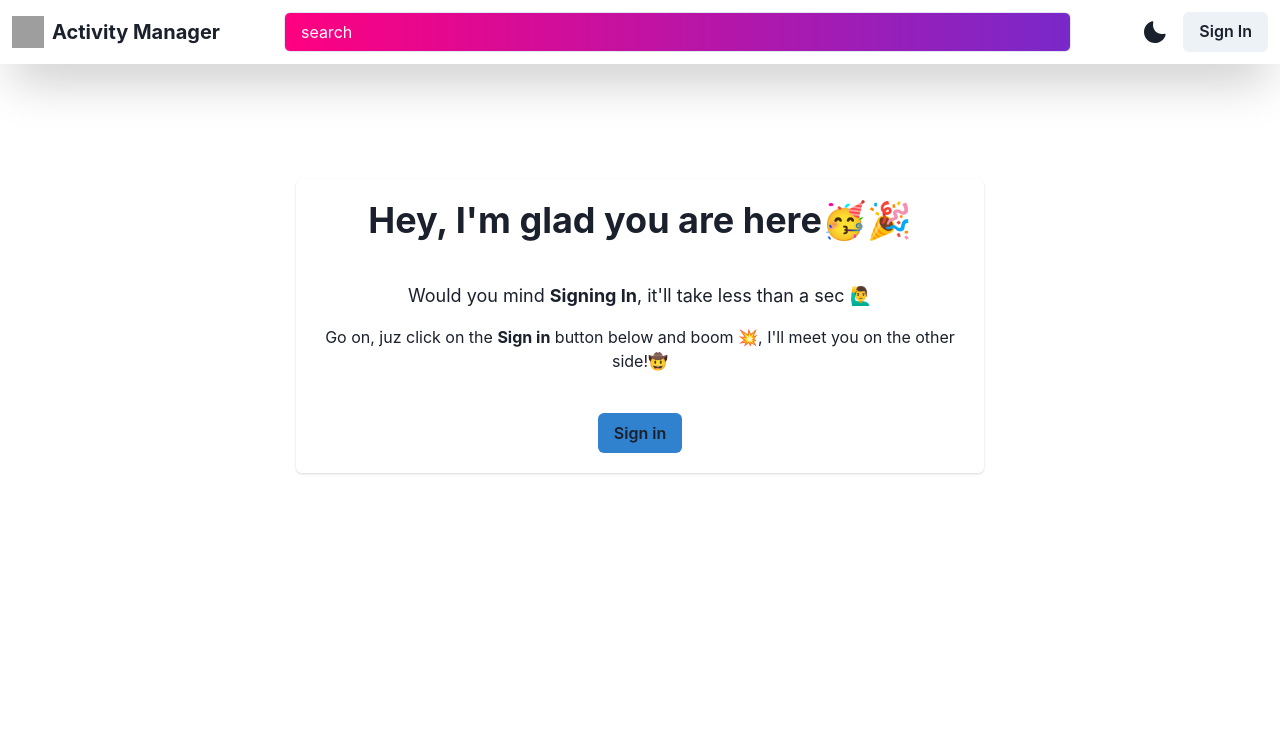
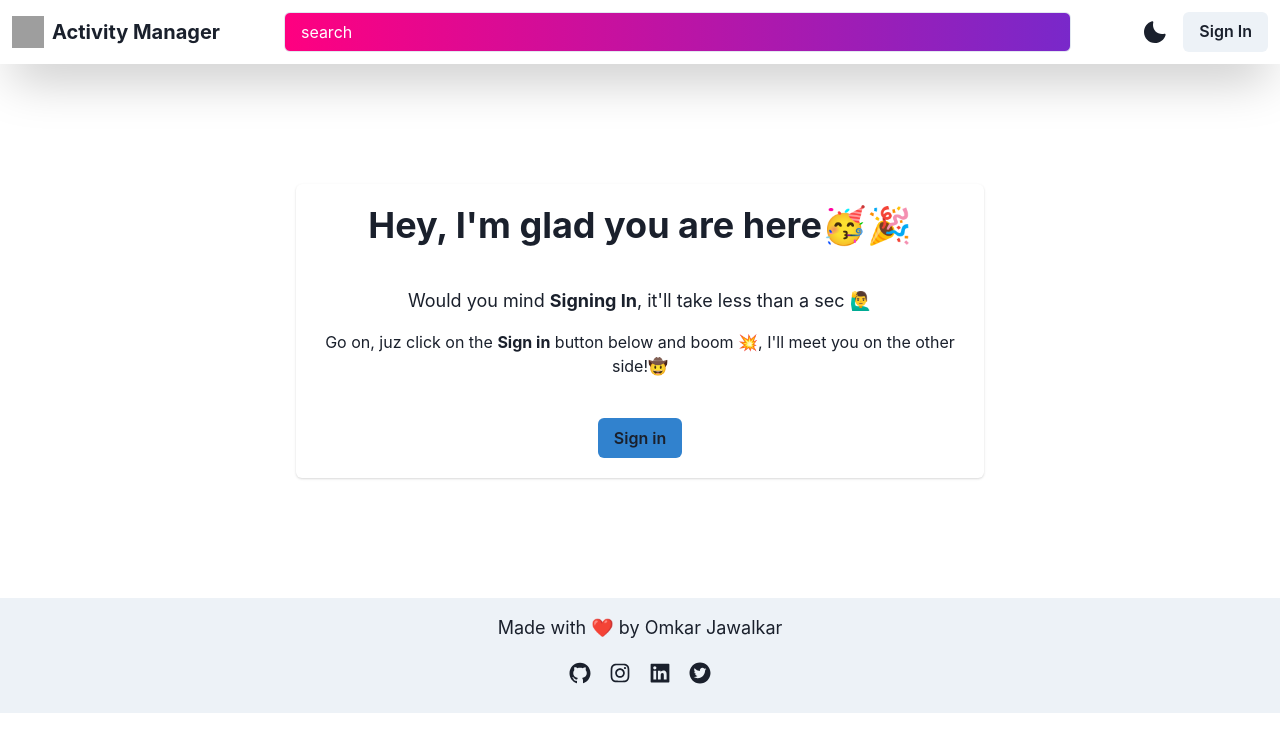
Before and after one commit to Omkar-Jawalkar/Next.js-to-do-app, a Next.js app: page / in a window 1280 px wide. Shown: the top 752 px of the page. Built offline with nearby package versions, Linux system fonts and the light colour scheme; no server answers; grey boxes are pictures that could not be loaded.

Commit message:
footer testing

```diff
--- a/components/CombineComponent.js
+++ b/components/CombineComponent.js
@@ -10,7 +10,10 @@ const CombineComponent = ({ todos }) => {
   return (
     <>
       {todoInfo.length == 0 ? (
-        <Container centerContent>
+        <Container
+          minH={{ base: "320px", lg: "320px", xl: "320px" }}
+          centerContent
+        >
           <Heading mt="10" mb="5" textAlign="center">
             Hey, I see you haven't added any tasks yet 🙆‍♂️
           </Heading>
@@ -20,7 +23,10 @@ const CombineComponent = ({ todos }) => {
           </Text>
         </Container>
       ) : (
-        <Flex direction={{ base: "column", lg: "row" }}>
+        <Flex
+          minH={{ base: "full", lg: "400px", xl: "400px" }}
+          direction={{ base: "column", lg: "row" }}
+        >
           <HeroSection todos={todos} />
           <CompletedTasks />
         </Flex>
--- a/components/Footer.js
+++ b/components/Footer.js
@@ -25,8 +25,9 @@ const Footer = () => {
       w="full"
       alignItems="center"
       textAlign={"center"}
-      bottom={0}
-      pos="fixed"
+      position="relative"
+      mt={"4xl"}
+      bottom="0"
     >
       <Text fontSize="lg">Made with ❤️ by Omkar Jawalkar </Text>
       <HStack fontSize="2xl" spacing={4} p="3">
--- a/components/Signin.js
+++ b/components/Signin.js
@@ -13,7 +13,7 @@ import {
 import { useSession, signIn, signOut } from "next-auth/react";
 const Signin = () => {
   return (
-    <Card my={"7"} mx={"6"}>
+    <Card my={"8"} mx={"6"}>
       <CardHeader textAlign={"center"}>
         <Heading>Hey, I'm glad you are here🥳🎉</Heading>
       </CardHeader>
--- a/pages/_app.js
+++ b/pages/_app.js
@@ -3,6 +3,7 @@ import { store } from "../store";
 import { Provider } from "react-redux";
 import { ChakraProvider } from "@chakra-ui/react";
 import { SessionProvider } from "next-auth/react";
+import Footer from "../components/Footer";
 function MyApp({ Component, pageProps: { session, ...pageProps } }) {
   return (
     <Provider store={store}>
--- a/pages/index.js
+++ b/pages/index.js
@@ -24,11 +24,11 @@ export default function Home({ todos }) {
   }
 
   return (
-    <>
+    <Box pos={"absolute"} w="full">
       <Navbar />
 
       {!session ? (
-        <Container my={{ base: "100px", lg: "115px" }} maxW={"container.md"}>
+        <Container my={{ base: "100px", lg: "120px" }} maxW={"container.md"}>
           <Signin />
         </Container>
       ) : (
@@ -42,9 +42,10 @@ export default function Home({ todos }) {
           </DndProvider>
         </>
       )}
-
-      {/* <Footer /> */}
-    </>
+      <Box>
+        <Footer />
+      </Box>
+    </Box>
   );
 }
 
```
